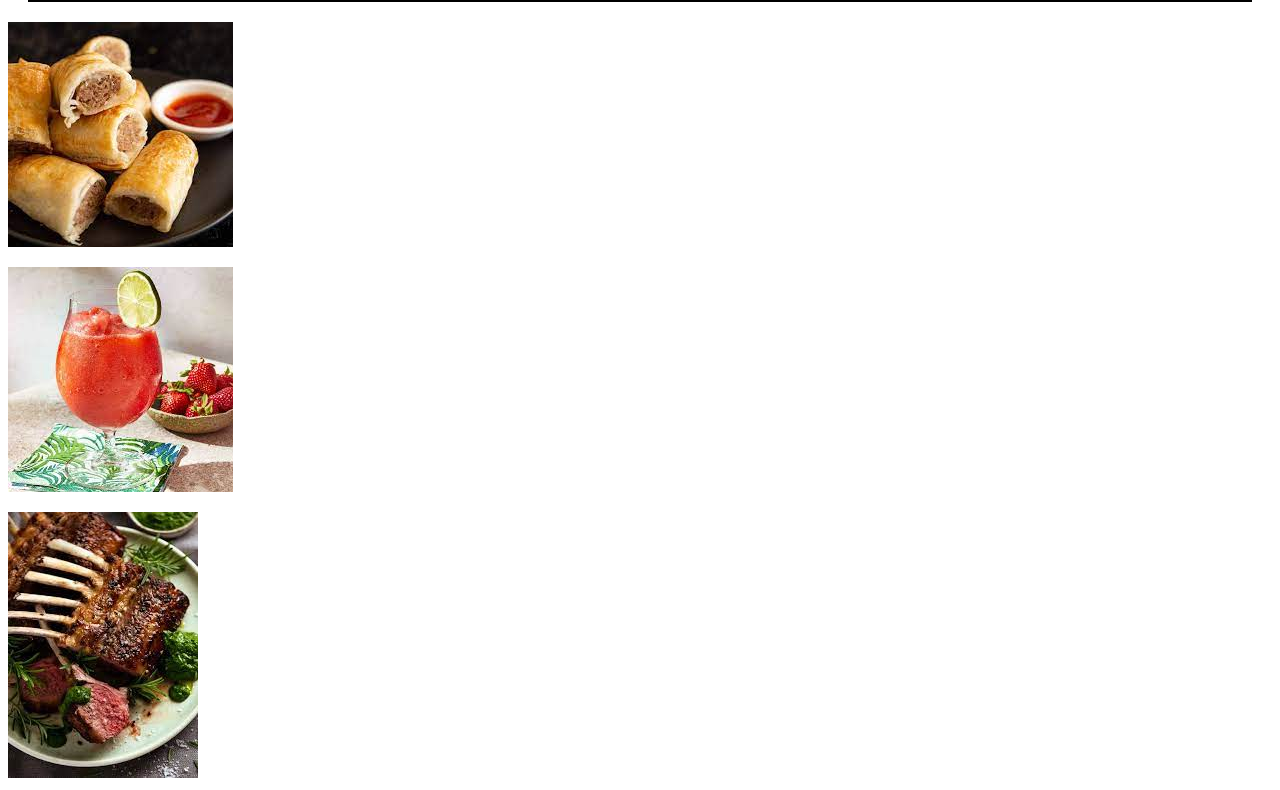
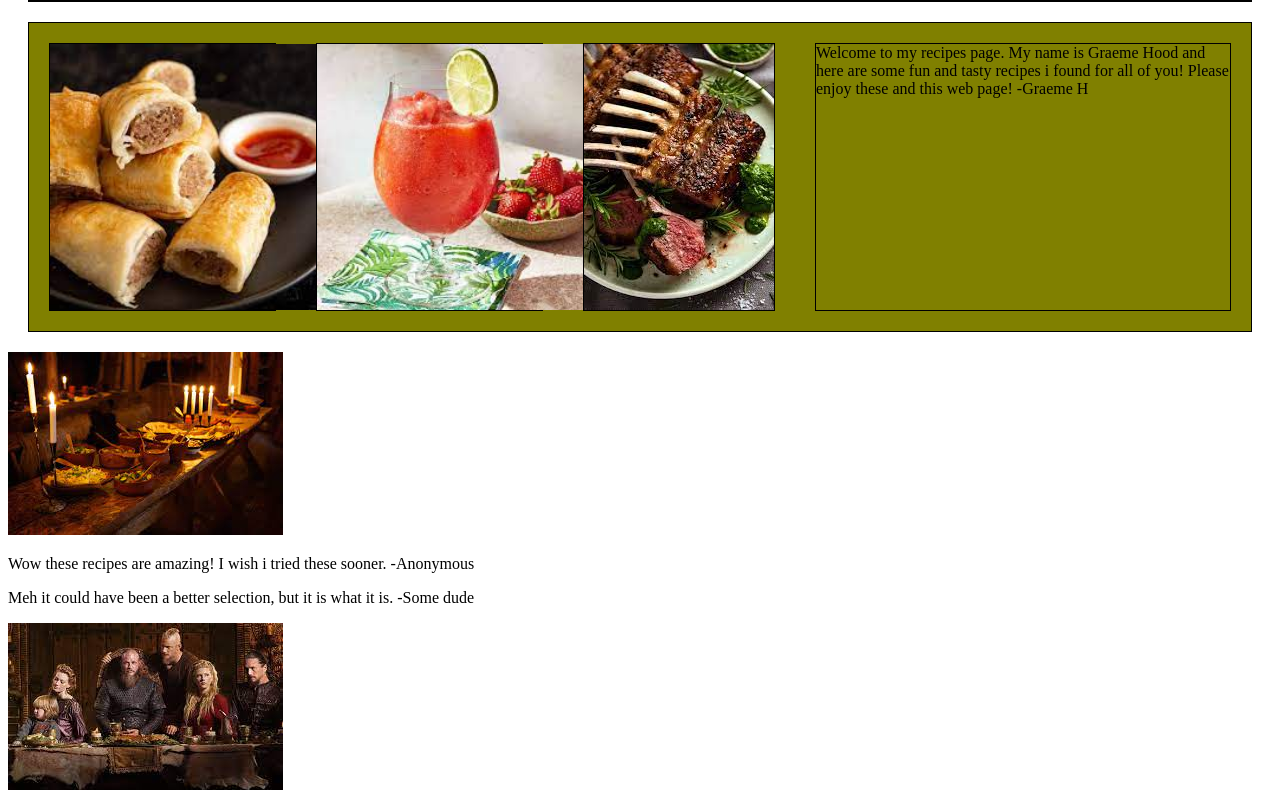
Before and after one commit to Graeme-H/FlexboxPractice, a plain HTML site: page index.html in a window 1280 px wide. Shown: the part 80-870 px from the top of the page. Drawn offline with Linux system fonts and the light colour scheme.

Commit message:
Deleted all old Css on accident re-making
    I really don't know how, i think i over writ the old CSS and here we
    are. Have to do it though.

```diff
--- a/style.css
+++ b/style.css
@@ -8,6 +8,7 @@
     padding: 4px;
     border: 10px solid black;
     gap: 8px;
+    background-color: olive;
 
 }
 
@@ -21,3 +22,27 @@
     color: aliceblue;
 
 }
+
+
+
+.underhead {
+    display:flex;
+    margin: 20px;
+    padding: 0;
+    border:1px solid black;
+    background-color: olive;
+}
+
+.underhead p {
+    display:flex;
+    margin: 20px;
+    padding: 0;
+    border:1px solid black;
+}
+
+.welcome {
+    display:flex;
+    margin: 20px;
+    padding: 0;
+     border:1px solid black;
+}
```
Also changed, not shown: Practice.html (deleted, +0 -32 lines).
